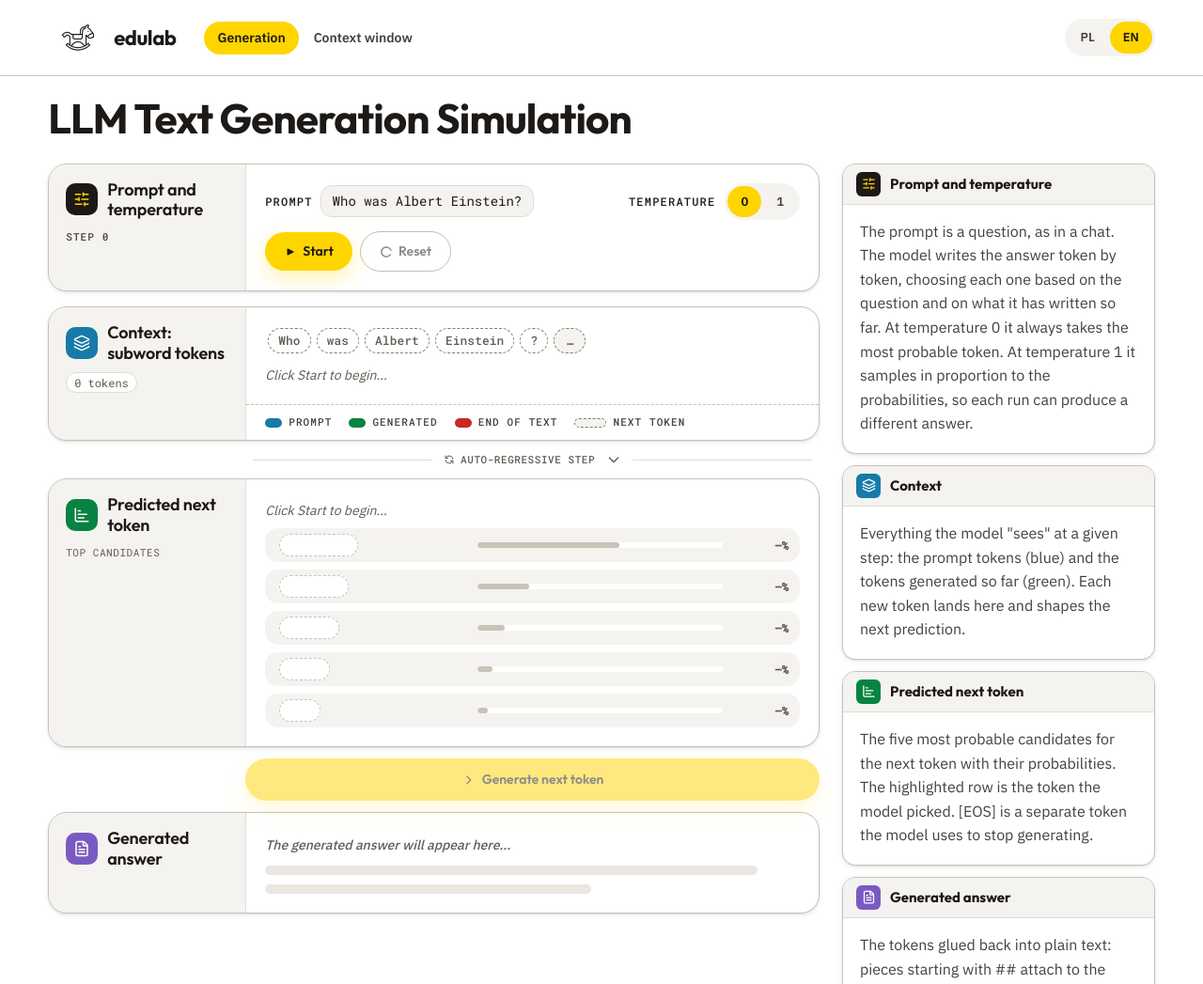
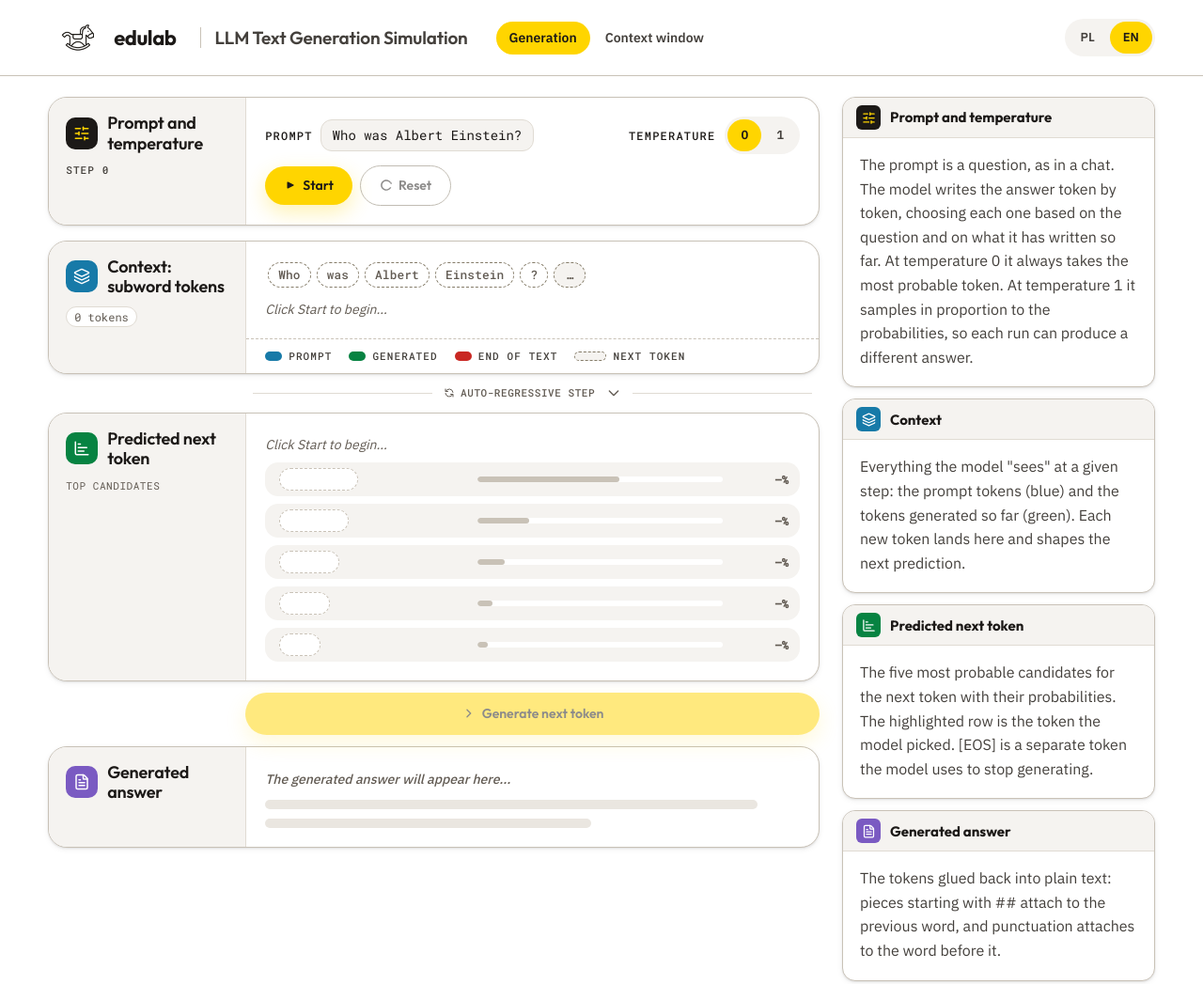
Before and after one commit to workszop/text, a plain HTML site: page index.html in a window 1280 px wide. Shown: the top 1047 px of the page at 94% size. Drawn offline with nearby package versions, Linux system fonts and the light colour scheme.

Commit message:
Move app title into the edulab top bar
Co-Authored-By: Claude Opus 5.5 <noreply@anthropic.com>

```diff
--- a/index.html
+++ b/index.html
@@ -103,6 +103,7 @@
     <div class="edu-header-inner">
         <img class="edu-logo" alt="edulab" src="edulab-mark-ink.png">
         <span class="edu-wordmark">edulab</span>
+        <h1 class="edu-app-title" data-i18n="title">LLM Text Generation Simulation</h1>
         <nav class="edu-nav" aria-label="Pages">
             <a href="index.html" aria-current="page" data-i18n="navGen">Generation</a>
             <a href="context.html" data-i18n="navCtx">Context window</a>
@@ -116,11 +117,6 @@
 
 <main class="wide-main">
 <div>
-
-    <!-- Title -->
-    <header class="page-header">
-        <h1 class="app-title" data-i18n="title">LLM Text Generation Simulation</h1>
-    </header>
 
     <div id="app" class="app-layout" data-phase="idle" data-step="0">
     <div class="app-column">
--- a/shared.css
+++ b/shared.css
@@ -213,13 +213,13 @@ body { padding: 0; }
 }
 .edu-seg button.active { background: var(--yellow); color: var(--yellow-ink); }
 
-/* Page header ------------------------------------------------------- */
-.page-header { text-align: left; margin: 0 0 24px; padding: 0; }
-.app-title {
-    font-family: var(--font-display); font-weight: 800;
-    font-size: clamp(2.3rem, 5vw, 3.3rem); letter-spacing: -0.025em;
-    line-height: 1.05; color: var(--ink); margin: 0;
-}
+/* App title in the top bar, right after the wordmark (the page's only h1); scoped to beat ".edu h1" */
+.edu-header-inner .edu-app-title { margin: 0 0 0 14px; padding-left: 14px; border-left: 1px solid var(--line-2, #d9d3c7);
+  font-family: var(--font-display); font-weight: 600; font-size: 19px; letter-spacing: -.01em; line-height: 1.2;
+  color: var(--ink-2, #4a4540); white-space: nowrap; overflow: hidden; text-overflow: ellipsis; min-width: 0; flex: 0 1 auto; }
+@media (max-width: 640px) { .edu-header-inner .edu-app-title { font-size: 15px; margin-left: 10px; padding-left: 10px; } }
+/* phones: the page-nav pills already name the current page; the bar has no room for the title too */
+@media (max-width: 560px) { .edu-header-inner .edu-app-title { display: none; } }
 
 /* Cards ------------------------------------------------------------- */
 /* Card anatomy: --line-2 contour, stone head strip, white body */
```
Also changed, not shown: context.html (+1 -4 lines).
